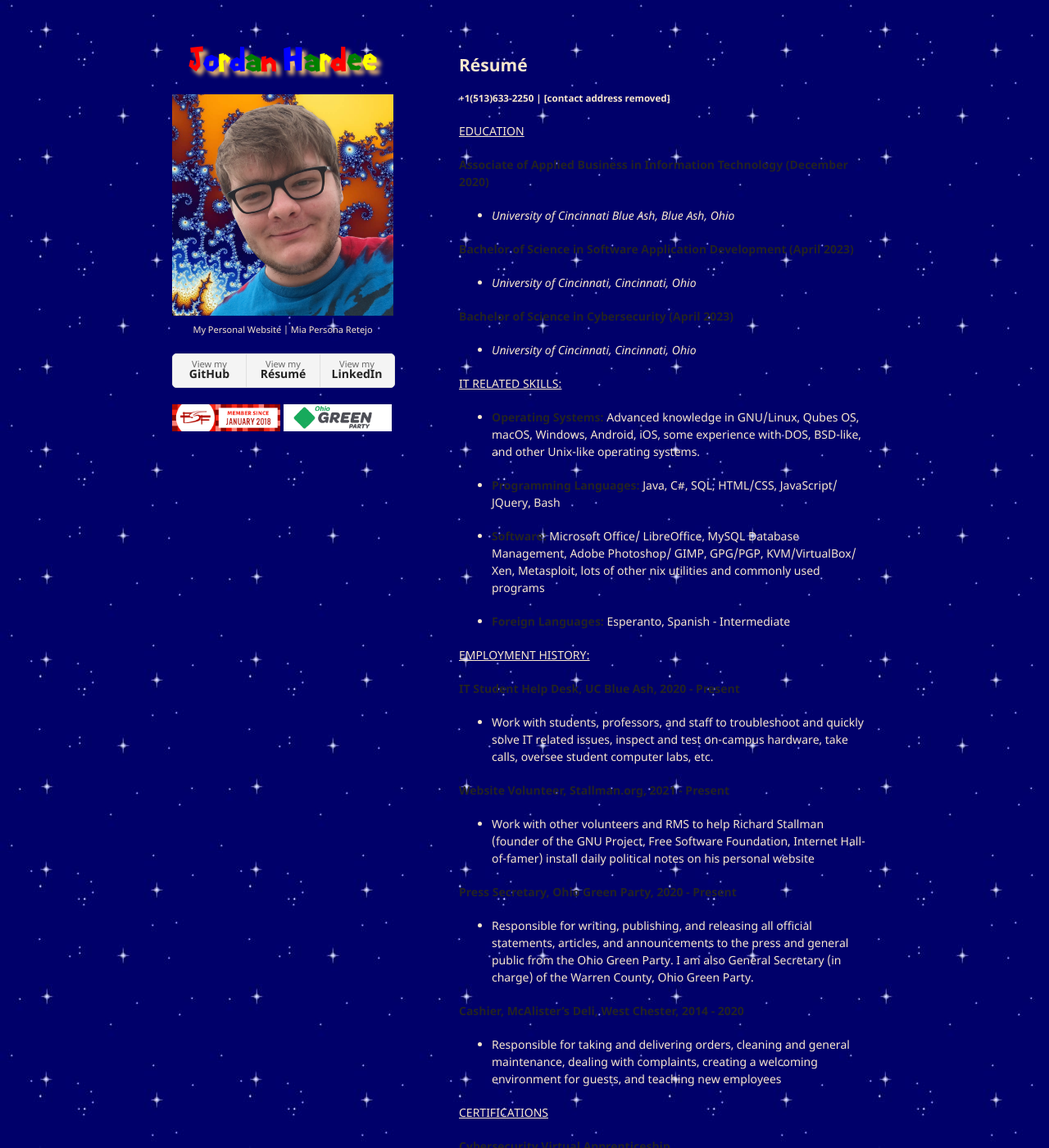
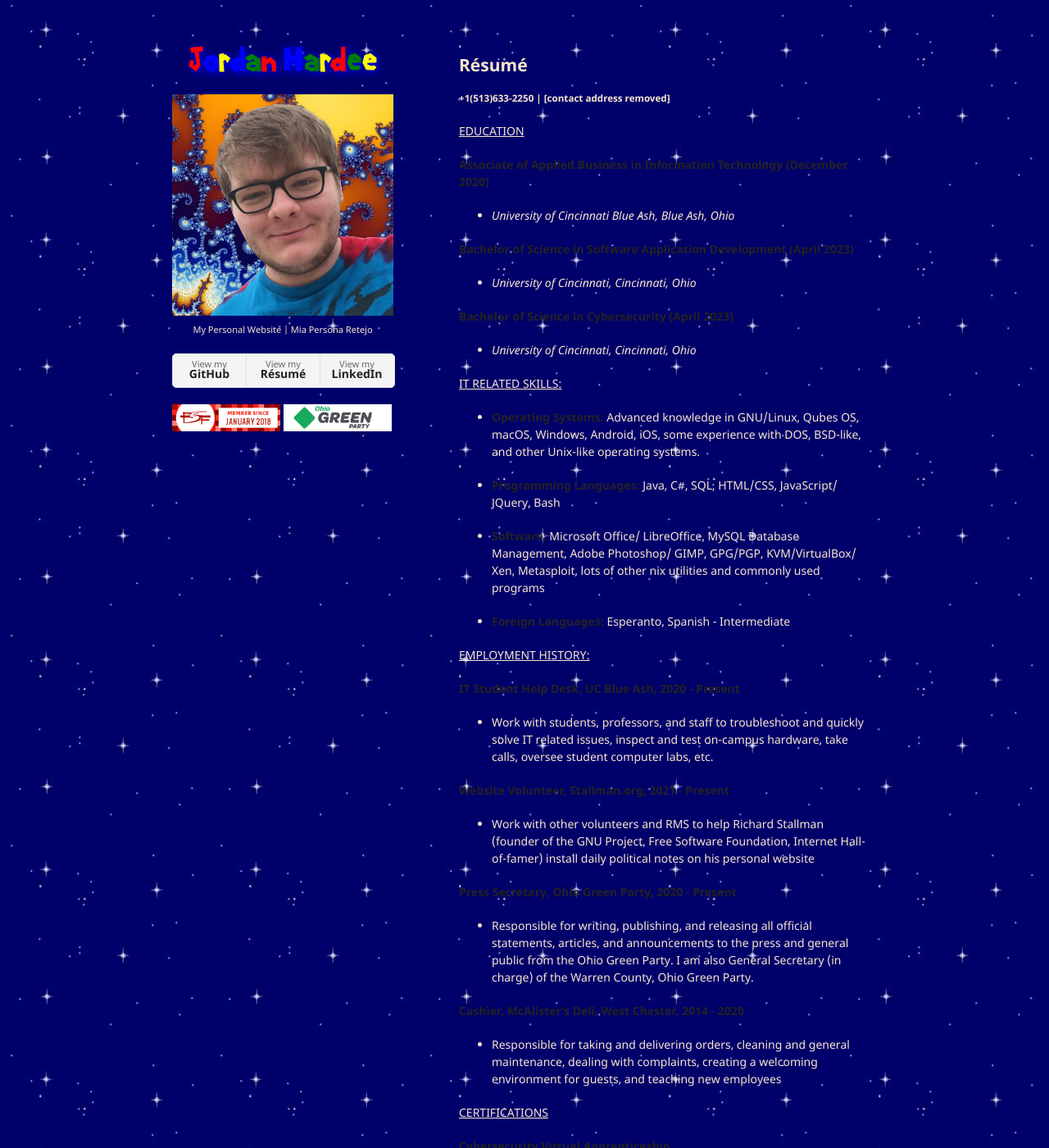
Before and after one commit to jordanhardee/jordanhardee.github.io, a Jekyll site: the page built from resume.md, in a window 1280 px wide and 1400 px high. Shown: the whole window at 82% size. Built offline with Jekyll 4.4.1, drawn with Linux system fonts in a browser that asks for light colours; our own code applies the rules of GitHub Pages for plain Markdown files.

Commit message:
another test

```diff
--- a/_sass/jekyll-theme-minimal.scss
+++ b/_sass/jekyll-theme-minimal.scss
@@ -38,7 +38,7 @@
 font-family: "Mario";
 /*text-shadow: 1px 0 0 #000, 0 -1px 0 #000, 0 1px 0 #000, -1px 0 0 #000;*/
 /*text-shadow: 1px 0 0 #777777, 0 -1px 0 #777777, 0 1px 0 #777777, -1px 0 0 #777777;*/
-text-shadow:5px 5px 5px rgb(255, 198, 112);
+text-shadow:2px 2px 10px blue;
 font-size:200%;
 font-size: 0;     // whitespaces go away
 text-align: center;
```
